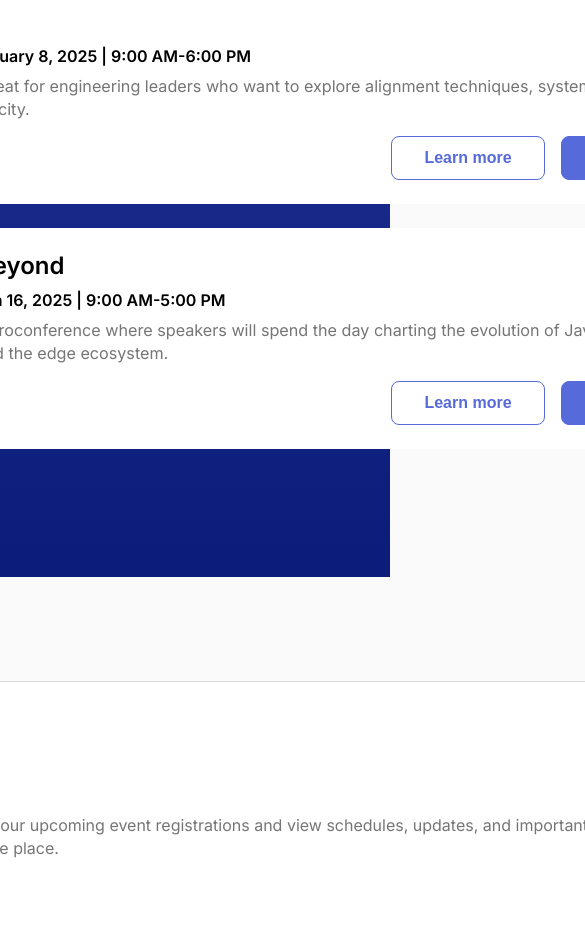
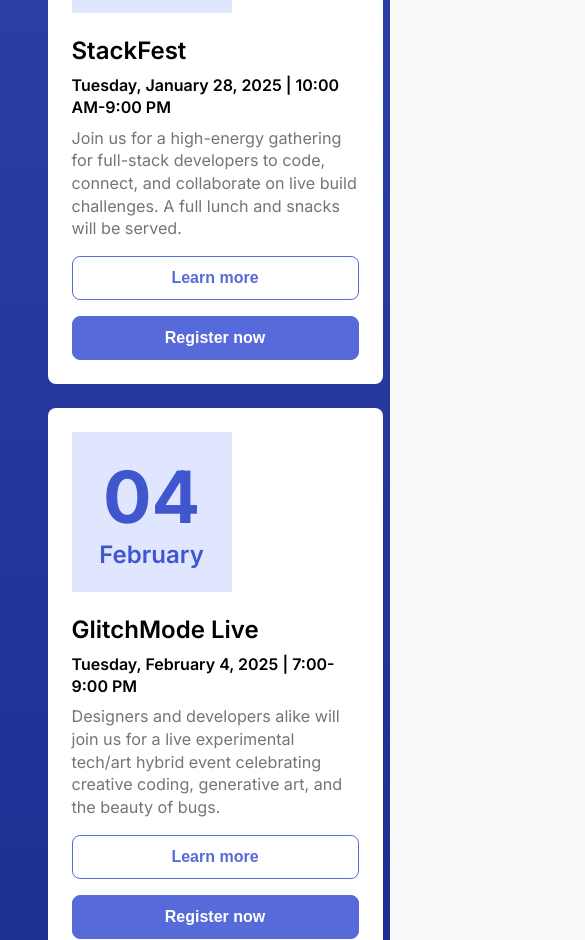
Before and after one commit to hellsten/Eventure-Sprint, a React (Vite) app: page / in a window 390 px wide. Shown: the part 1060-2000 px from the top of the page, 585 px wide, since content can reach past the window. Built offline with nearby package versions, Linux system fonts and the light colour scheme.

Commit message:
Adding responsiveness to event cards and attending banner

```diff
--- a/src/components/AttendingCard/AttendingCard.scss
+++ b/src/components/AttendingCard/AttendingCard.scss
@@ -1,10 +1,11 @@
 @use "../../styles/variables" as *;
 @use "../../styles/functions" as *;
+@use "../../styles/mixins" as *;
 
 .attending-card {
   margin: 3.5rem 0 7rem 2rem;
   padding: 24px;
-  width: 1072px;
+  max-width: 286px;
   border: 1px solid $color-gray-light;
   border-radius: $border-radius-md;
   background: $color-white;
@@ -13,6 +14,14 @@
   align-items: flex-start;
   text-align: left;
   gap: 1rem;
+  @include tablet{
+    max-width: 568px;
+    margin: 4rem 0 7rem 2rem;
+  }
+  @include desktop{
+    max-width: 1072px;
+    margin: 3.5rem 0 7rem 2rem;
+  }
   &__icon {
     width: 48px;
     height: 48px;
@@ -27,11 +36,17 @@
   &__description {
     color: $color-gray-dark;
     margin: 0;
-    width: 936px;
+
     font-size: 1rem;
     font-weight: 400;
     line-height: 140%;
     letter-spacing: 0%;
+    @include tablet{
+      max-width: 520px;
+    }
+    @include desktop{
+      max-width: 936px;
+    }
   }
   &__button {
     margin-top: auto;
--- a/src/components/EventCard/EventCard.scss
+++ b/src/components/EventCard/EventCard.scss
@@ -1,14 +1,24 @@
 @use "../../styles/variables" as *;
+@use "../../styles/mixins" as *;
 
 .event-card{
-    width: 1072px;
     min-width: 240px;
+    max-width: 335px;
     display: flex;
+    flex-direction: column;
     background-color: $color-white;
     border-radius: 0.5rem;
     border-color: $color-gray-light;
     padding: 1.5rem;
     gap: 1.5rem;
+    @include tablet{
+        max-width: 568px;
+        flex-direction: row;
+    }
+    @include desktop{
+        max-width: 1072px;
+        flex-direction: row;
+    }
     &__info{
         min-width: 160px;
         display: flex;
@@ -46,6 +56,10 @@
         display: flex;
         justify-content: right;
         gap: 1rem;
+        flex-direction: column;
+        @include tablet{
+            flex-direction: row;
+        }
     }
     &__button{
         height: 44px;
--- a/src/components/EventList/EventList.scss
+++ b/src/components/EventList/EventList.scss
@@ -1,4 +1,5 @@
 @use "../../styles/variables" as *;
+@use "../../styles/mixins" as *;
 
 .event-list{
     margin: 0;
@@ -15,7 +16,11 @@
         align-items: center;
     }
     &__items{
-        width: 1072px;
-
+        @include tablet{
+            width: 568px;
+        }
+        @include desktop{
+            width: 1072px;
+        }
     }
 }
```
